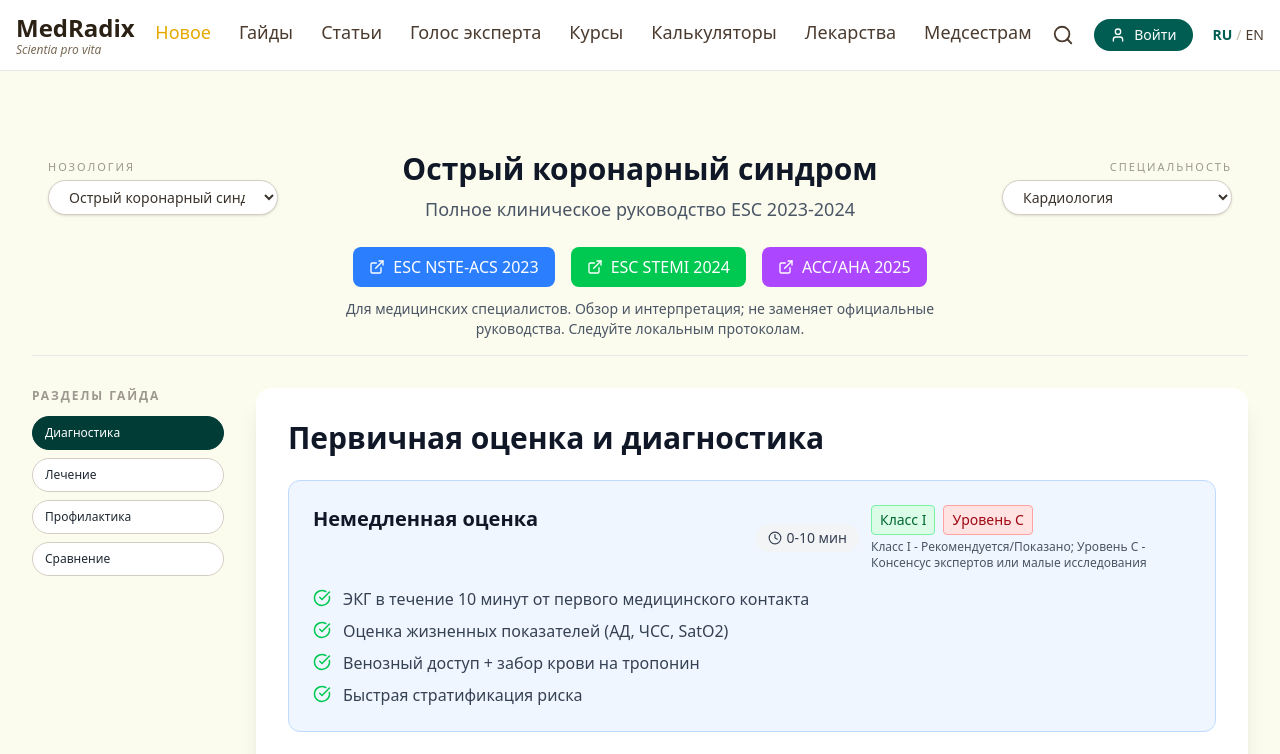
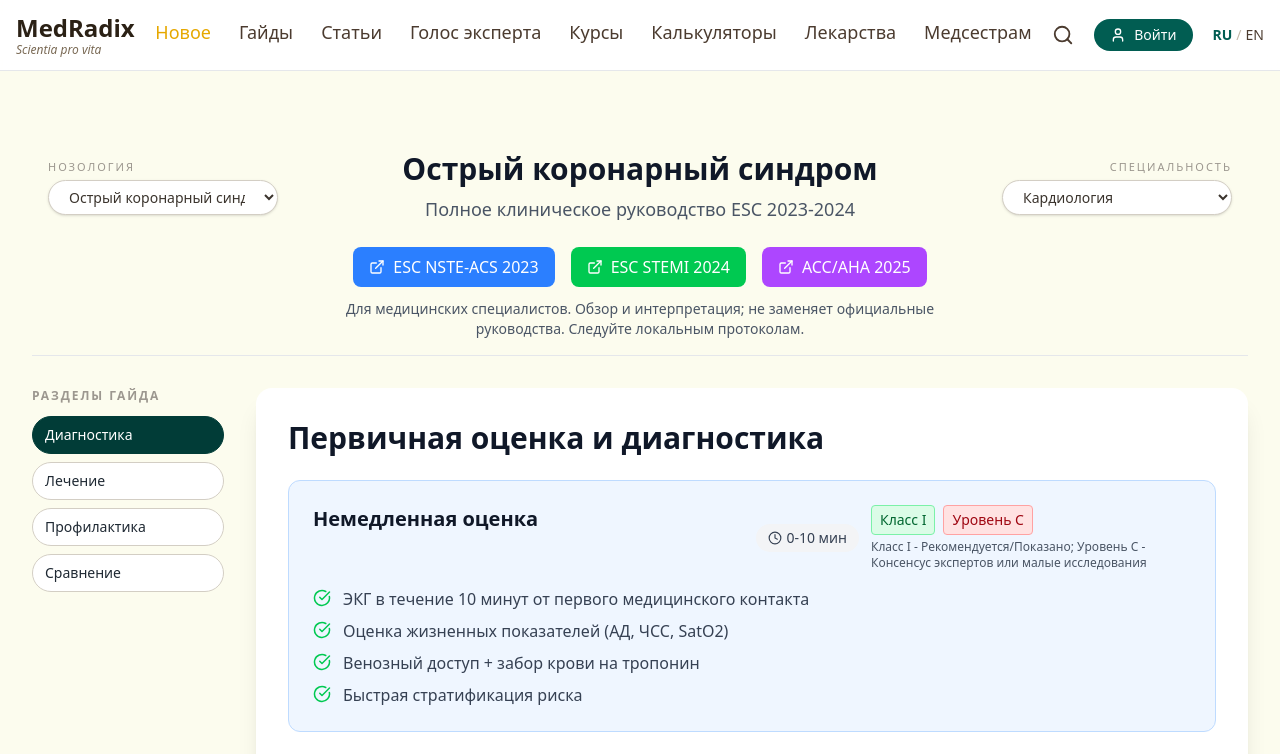
Before and after one commit to NMaryko/MedRadix, a Next.js app: page /guides in a window 1280 px wide. Shown: the top 754 px of the page. Built offline with nearby package versions, Linux system fonts and the light colour scheme.

Commit message:
Update page.tsx

```diff
--- a/app/guides/page.tsx
+++ b/app/guides/page.tsx
@@ -810,7 +810,7 @@ export default function ACSPage() {
 
     return (
       <div className="flex flex-col gap-1 text-sm">
-        <div className="flex items-center gap-2">
+        <div className="flex flex-wrap items-center gap-2">
           <span
             className={`px-2 py-1 rounded border ${
               cls === 'I'
@@ -905,7 +905,7 @@ export default function ACSPage() {
 
               {/* Специальность */}
               <div className="flex-1 flex justify-end order-3 w-full lg:w-auto">
-                <div className="flex flex-col items-end gap-1 w_full lg:w-auto">
+                <div className="flex flex-col items-end gap-1 w-full lg:w-auto">
                   <span className="text-[11px] uppercase tracking-[0.18em] text-[#9c978f] hidden lg:block">
                     Специальность
                   </span>
@@ -977,13 +977,13 @@ export default function ACSPage() {
                     <button
                       key={id}
                       onClick={() => setSelectedTab(id)}
-                      className={`w-full rounded-full border px-3 py-2 text-xs text-left font-medium transition
+                      className={`w-full rounded-full border px-3 py-2 text-sm text-left font-medium transition
                         ${
                           active
                             ? 'bg-[#013c37] text-white border-[#013c37]'
                             : 'bg-white text-[#1f2933] border-[#d3cec4]'
                         }
-                        hover:ring-1 hover:ring-emerald-300 hover:shadow-sm`}
+                        hover:ring-1 hover:ring-[#015d52] hover:shadow-sm`}
                     >
                       {label}
                     </button>
@@ -1569,7 +1569,7 @@ export default function ACSPage() {
                             key={idx}
                             className="bg-white rounded-xl p-6 border border-gray-200"
                           >
-                            <div className="flex flex-col md:flex-row md:items-start md:justify-between gap-4 mb-3">
+                            <div className="flex flex-col md:items-start gap-4 mb-3">
                               <h4 className="text-lg font-semibold text-gray-900">
                                 {ac.drug}
                               </h4>
@@ -1706,7 +1706,7 @@ export default function ACSPage() {
                             key={idx}
                             className="bg-purple-50 rounded-xl p-6 border border-purple-200"
                           >
-                            <div className="flex flex-col md:flex-row md:items-start md:justify-between gap-4 mb-4">
+                            <div className="flex flex-col md:items-start gap-4 mb-4">
                               <h4 className="text-lg font-semibold text-gray-900">
                                 {therapy.drug}
                               </h4>
@@ -2018,7 +2018,7 @@ export default function ACSPage() {
         <section className="mt-4 mb-8 text-center">
           <button
             onClick={handleSaveSection}
-            className="inline-flex items-center gap-2 px-4 py-2 rounded-full border border-emerald-300 bg-white text-sm font-medium text-emerald-800 hover:ring-1 hover:ring-emerald-300 hover:shadow-sm transition"
+            className="inline-flex items-center gap-2 px-4 py-2 rounded-full border border-[#015d52] bg-white text-sm font-medium text-[#015d52] hover:ring-1 hover:ring-[#015d52] hover:shadow-sm transition"
           >
             <FolderPlus size={16} />
             <span>Сохранить текущий раздел в «Мои гайды»</span>
```
